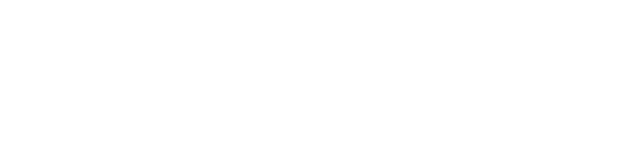
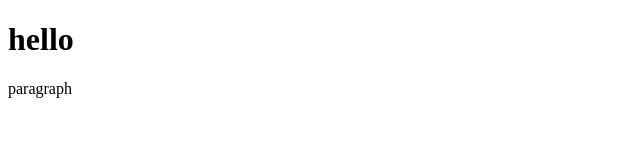
Before and after one commit to KKBABLO/github-tutorial, a plain HTML site: page index.html in a window 1280 px wide. Shown: the whole page, without its empty margins (0-640 px from the left). Drawn offline with Linux system fonts and the light colour scheme.

Commit message:
add new p tag

```diff
--- a/index.html
+++ b/index.html
@@ -7,6 +7,7 @@
     <title>Document</title>
 </head>
 <body>
-
+    <h1>hello</h1>
+    <p>paragraph</p>
 </body>
 </html>
```
